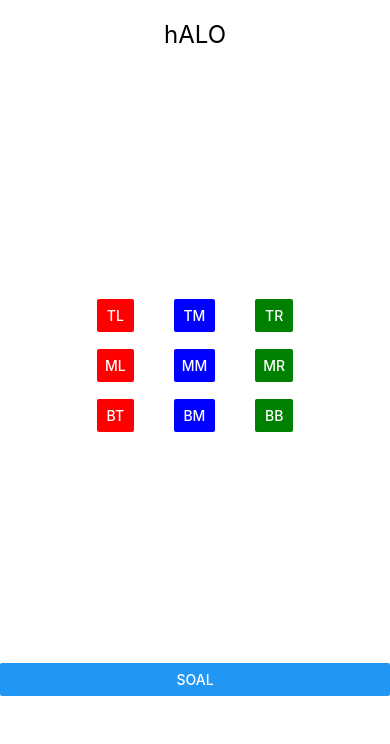
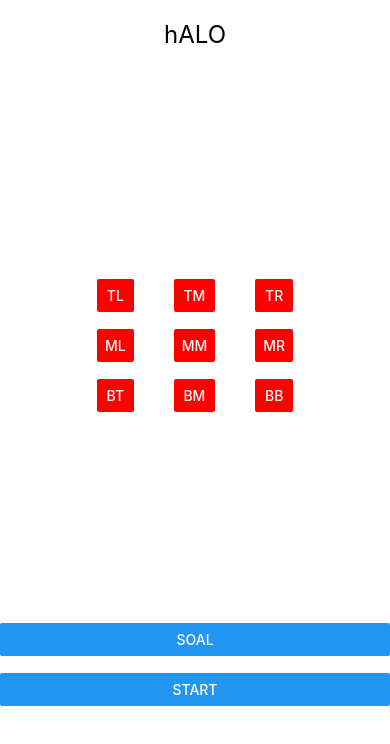
Before and after one commit to zakiburnama/reactNative_memoryGame, a React Native app: screen / in a window 390 px wide. Shown: the top 744 px of the page. Built offline with nearby package versions, Linux system fonts and the light colour scheme.

Commit message:
hide button

```diff
--- a/App.js
+++ b/App.js
@@ -12,6 +12,8 @@ class App extends Component {
 
       topFirstChar: 0, topSecondChar: 0,
       botFirstChar: 0, botSecondChar: 0,
+
+      warna: 'red',
 
       nilaiA: 0, nilaiB: 0, nilaiC: 0, nilaiD: 0, nilaiE: 0,
       nilaiF: 0, nilaiG: 0, nilaiH: 0, nilaiI: 0,
@@ -50,7 +52,13 @@ class App extends Component {
   }
 
   onPressRandom = () => {
+      this.state.warna = 'blue'
       this.testRandom()
+  }
+
+  onPressStart = () => {
+      this.state.warna = 'white'
+      this.testStart()
   }
 
 
@@ -69,25 +77,6 @@ class App extends Component {
       [array[currentIndex], array[randomIndex]] = [array[randomIndex], array[currentIndex]];
     }
 
-
-    // function shuffleArray(array) {
-    //   for (let i = array.length - 1; i > 0; i--) {
-    //     const j = Math.floor(Math.random() * (i + 1));
-    //     [array[i], array[j]] = [array[j], array[i]];
-    //   }
-    // }
-
-    // shuffleArray(arrlist);
-    this.state.nilaiA = array[0];
-    this.state.nilaiB = array[1];
-    this.state.nilaiC = array[2];
-    this.state.nilaiD = array[3];
-    this.state.nilaiE = array[4];
-    this.state.nilaiF = array[5];
-    this.state.nilaiG = array[6];
-    this.state.nilaiH = array[7];
-    this.state.nilaiI = array[8];
-
     this.setState({
       // topFirstChar: parseInt(Math.random() * 5, 10),
       // topSecondChar: parseInt(Math.random() * 5, 10),
@@ -101,15 +90,15 @@ class App extends Component {
       //topButtonText: 'AA',
       //botButtonText: 'CC',
 
-      // nilaiA: parseInt(Math.random() * 5),
-      // nilaiB: parseInt(Math.random() * 5),
-      // nilaiC: parseInt(Math.random() * 5),
-
-      // nilaiA: array.pop(),
-      // nilaiB: array.pop(),
-      // nilaiC: array.pop(),
-      // nilaiD: array.pop(),
-      // nilaiE: array.pop(),
+      nilaiA: array[0],
+      nilaiB: array[1],
+      nilaiC: array[2],
+      nilaiD: array[3],
+      nilaiE: array[4],
+      nilaiF: array[5],
+      nilaiG: array[6],
+      nilaiH: array[7],
+      nilaiI: array[8],
 
       topLeftButton: this.state.charData[this.state.nilaiA],
       midLeftButton: this.state.charData[this.state.nilaiB],
@@ -124,6 +113,22 @@ class App extends Component {
       botRghtButton: this.state.charData[this.state.nilaiI],
     })
 
+  }
+
+  testStart = () => {
+    this.setState({
+      topLeftButton: this.state.charData[this.state.nilaiA],
+      midLeftButton: this.state.charData[this.state.nilaiB],
+      botLeftButton: this.state.charData[this.state.nilaiC],
+
+      topMiddButton: this.state.charData[this.state.nilaiD],
+      midMiddButton: this.state.charData[this.state.nilaiE],
+      botMiddButton: this.state.charData[this.state.nilaiF],
+
+      topRghtButton: this.state.charData[this.state.nilaiG],
+      midRghtButton: this.state.charData[this.state.nilaiH],
+      botRghtButton: this.state.charData[this.state.nilaiI],
+    })
   }
 
   render() {
@@ -154,36 +159,39 @@ class App extends Component {
 
           <View style={{marginHorizontal: 20}}>
 
-            <Button title={this.state.topLeftButton} onPress={this.onPressTop} color={'red'}/>
+            <Button title={this.state.topLeftButton} onPress={this.onPressTop} color={this.state.warna}/>
             <Text>{"\n"}</Text>
-            <Button title={this.state.midLeftButton} color={'red'}/>
+            <Button title={this.state.midLeftButton} color={this.state.warna}/>
             <Text>{"\n"}</Text>
-            <Button title={this.state.botLeftButton} color={'red'}/>
+            <Button title={this.state.botLeftButton} color={this.state.warna}/>
 
           </View>
 
           <View style={{marginHorizontal: 20}}>
 
-            <Button title={this.state.topMiddButton} onPress={this.onPressRandom} color={'blue'}/>
+            <Button title={this.state.topMiddButton} onPress={this.onPressRandom} color={this.state.warna}/>
             <Text>{"\n"}</Text>
-            <Button title={this.state.midMiddButton} color={'blue'}/>
+            <Button title={this.state.midMiddButton} color={this.state.warna}/>
             <Text>{"\n"}</Text>
-            <Button title={this.state.botMiddButton} color={'blue'}/>
+            <Button title={this.state.botMiddButton} color={this.state.warna}/>
 
           </View>
 
           <View style={{marginHorizontal: 20}}>
 
-            <Button title={this.state.topRghtButton} color={'green'}/>
+            <Button title={this.state.topRghtButton} color={this.state.warna}/>
             <Text>{"\n"}</Text>
-            <Button title={this.state.midRghtButton} color={'green'}/>
+            <Button title={this.state.midRghtButton} color={this.state.warna}/>
             <Text>{"\n"}</Text>
-            <Button title={this.state.botRghtButton} color={'green'}/>
+            <Button title={this.state.botRghtButton} color={this.state.warna}/>
 
           </View>
 
         </View>
+
         <Button title='soal' onPress={this.onPressRandom}/>
+        <Text>{"\n"}</Text>
+        <Button title='start' onPress={this.onPressStart}/>
 
 
 
```
